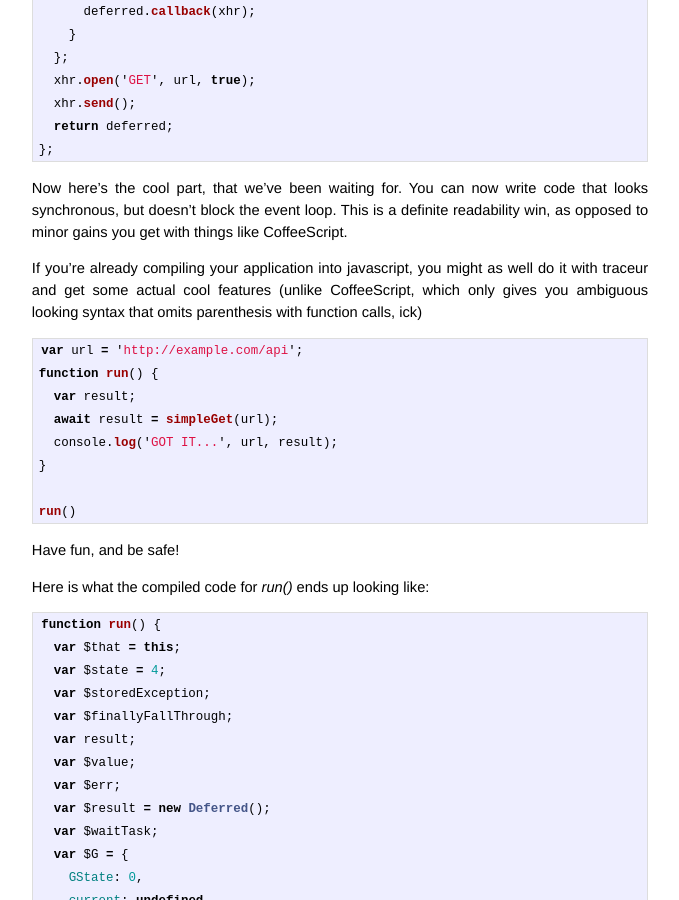
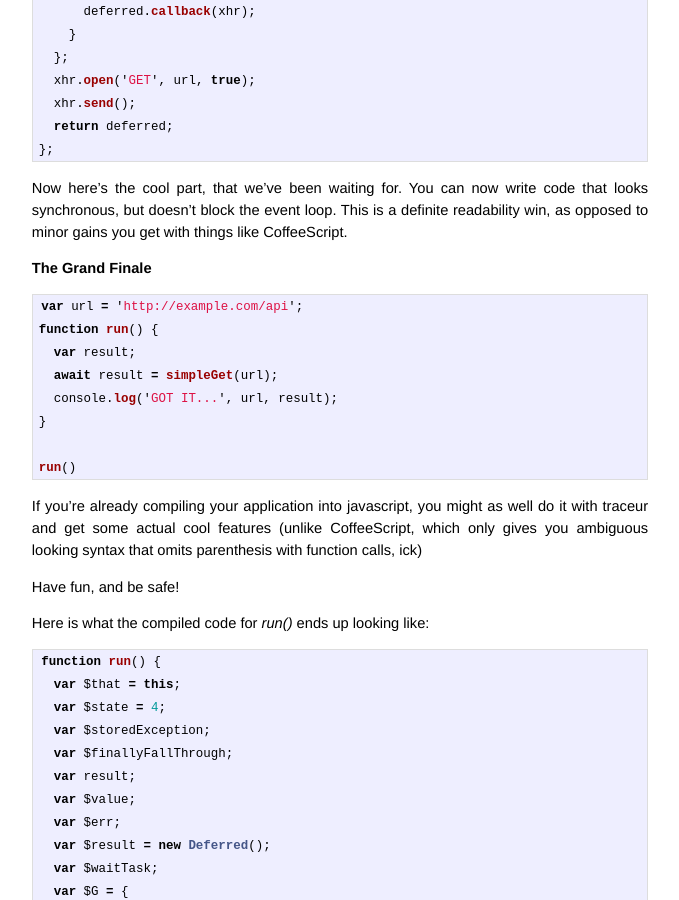
Before and after one commit to kzahel/kzahel.github.io, a Jekyll site: the page built from _posts/2013-08-27-use-es6-yielding-today.md, in a window 1280 px wide and 900 px high, scrolled down 776 px. Shown: the whole window, without its empty margins (300-979 px from the left). Built offline with Jekyll 4.4.1, drawn with Linux system fonts in a browser that asks for light colours; Markdown is read by kramdown in place of the engine named in the settings; comment, search, counter and statistics services are not loaded; some of the changed lines change nothing that is shown.

Commit message:
formatting

```diff
--- a/_posts/2013-08-27-use-es6-yielding-today.md
+++ b/_posts/2013-08-27-use-es6-yielding-today.md
@@ -52,10 +52,8 @@ code that looks synchronous, but doesn't block the event loop. This is
 a definite readability win, as opposed to minor gains you get with
 things like CoffeeScript.
 
-If you're already compiling your application into javascript, you
-might as well do it with traceur and get some actual cool features (unlike
-CoffeeScript, which only gives you ambiguous looking syntax that omits
-parenthesis with function calls, ick)
+The Grand Finale
+====
 
 {% highlight javascript %}
 var url = 'http://example.com/api';
@@ -69,6 +67,10 @@ run()
 
 {% endhighlight %}
 
+If you're already compiling your application into javascript, you
+might as well do it with traceur and get some actual cool features (unlike
+CoffeeScript, which only gives you ambiguous looking syntax that omits
+parenthesis with function calls, ick)
 
 Have fun, and be safe!
 
```
